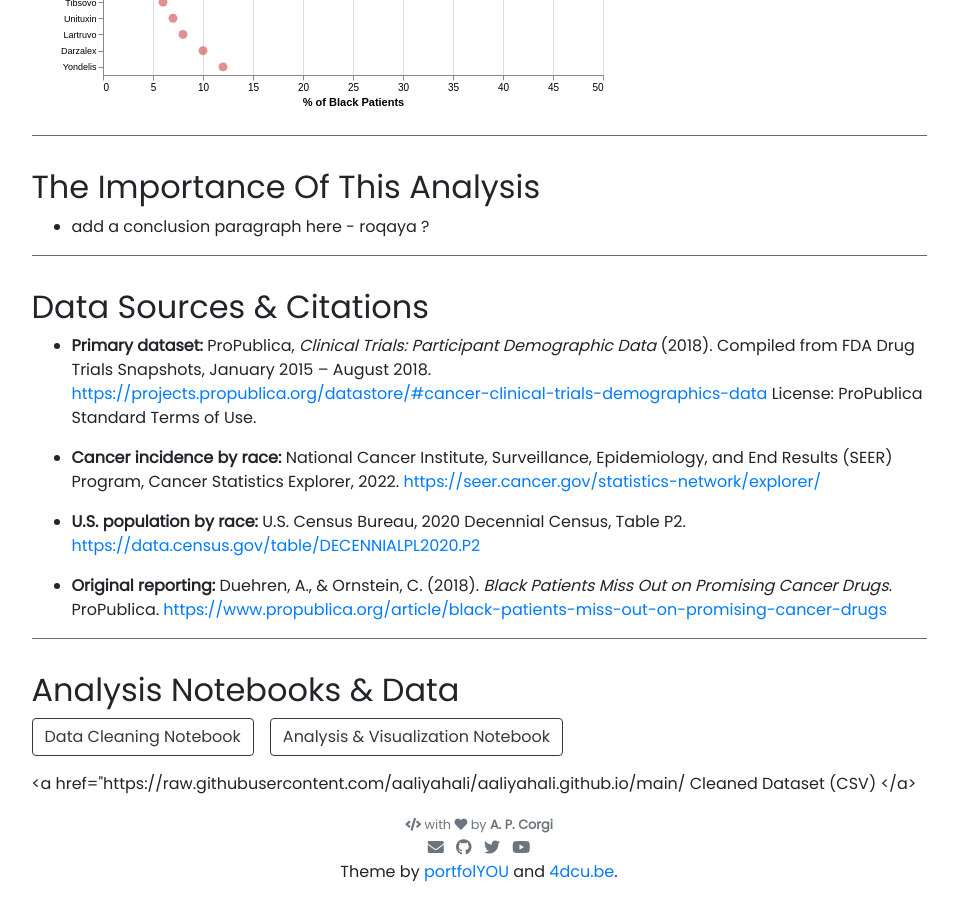
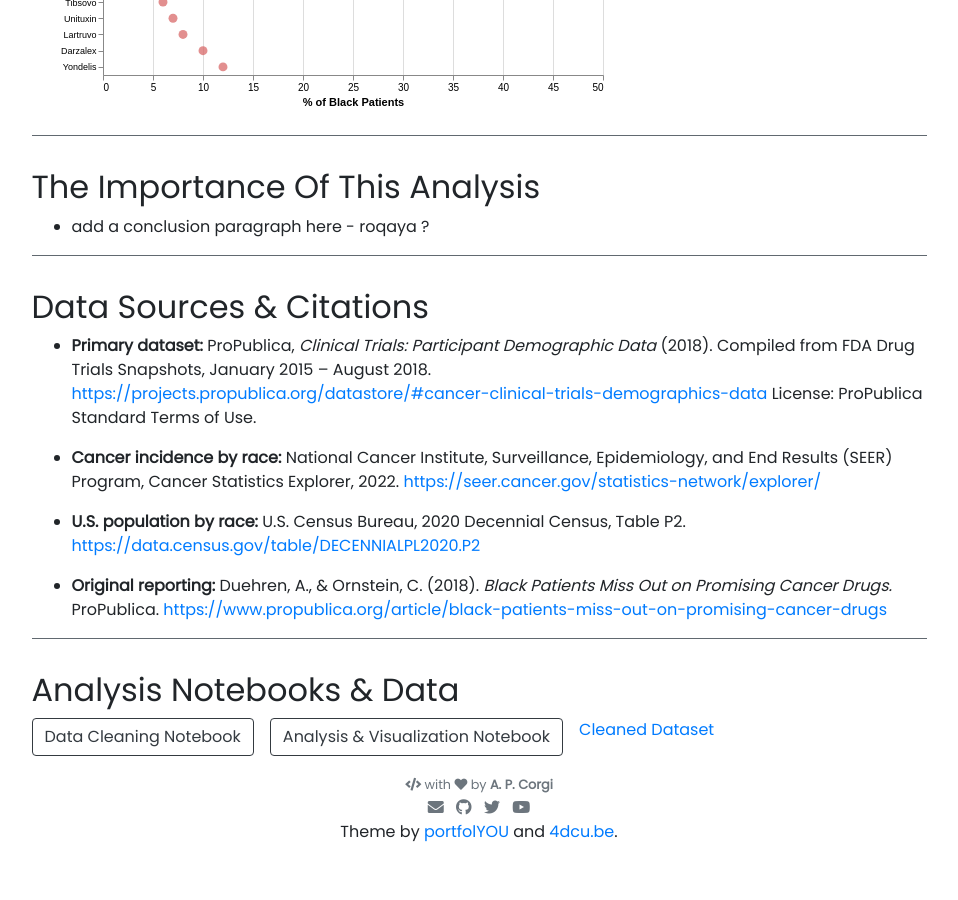
Before and after one commit to aaliyahali/aaliyahali.github.io, a Jekyll site: the page built from _projects/final-project.md, in a window 1280 px wide and 900 px high, scrolled down 4083 px. Shown: the whole window, without its empty margins (161-1119 px from the left). Built offline with Jekyll 4.4.1, drawn with Linux system fonts in a browser that asks for light colours; nearby versions of some CDN libraries; after the commit the page ends 4943 px from its top, so only the background shows below that.

Commit message:
new update to button

```diff
--- a/_projects/final-project.md
+++ b/_projects/final-project.md
@@ -97,7 +97,7 @@
   <a href="https://github.com/aaliyahali/aaliyahali.github.io/blob/main/fp-part3.ipynb" class="btn btn-outline-dark">
     Analysis & Visualization Notebook
   </a>
-  <a href="https://raw.githubusercontent.com/aaliyahali/aaliyahali.github.io/main/
-    Cleaned Dataset (CSV)
+  <a href="https://raw.githubusercontent.com/aaliyahali/aaliyahali.github.io/main/aaliyahali.github.io/clinical_trials_cleaned.csv">
+    Cleaned Dataset
   </a>
 </div>
```
